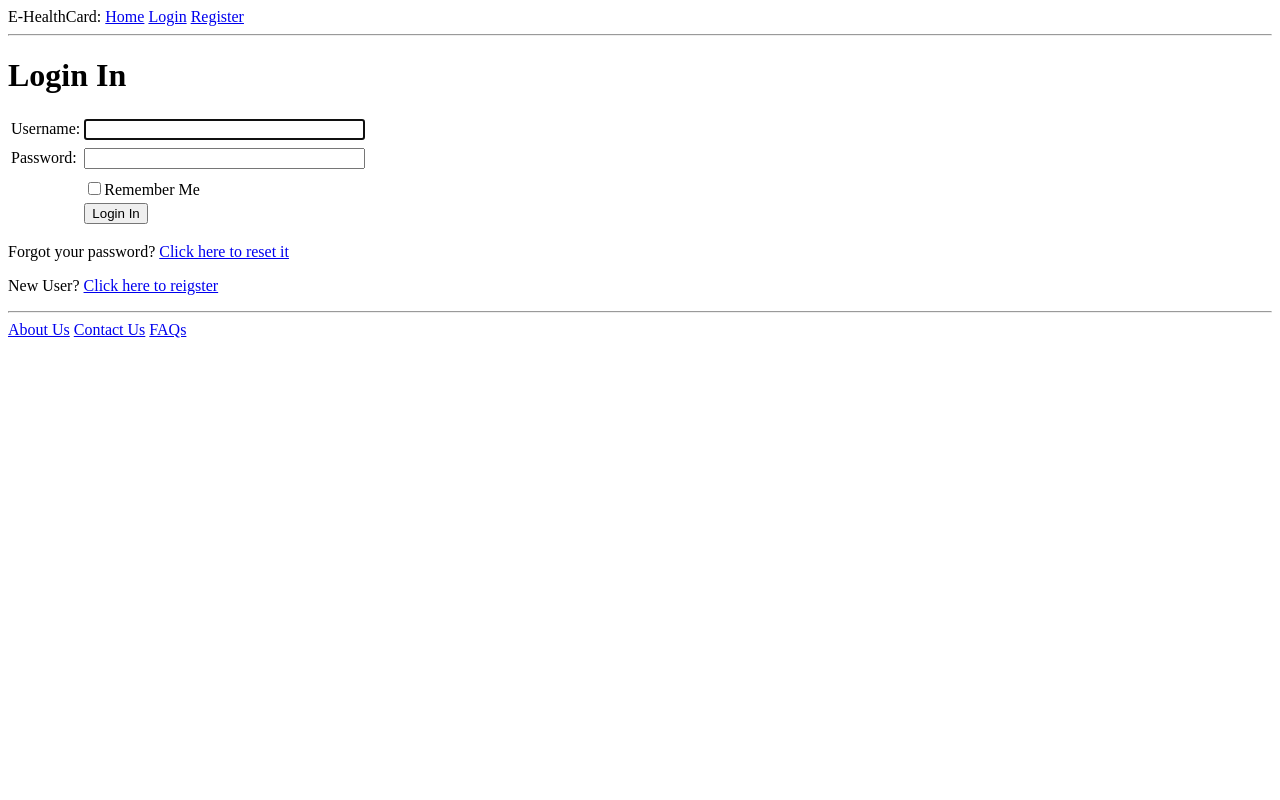
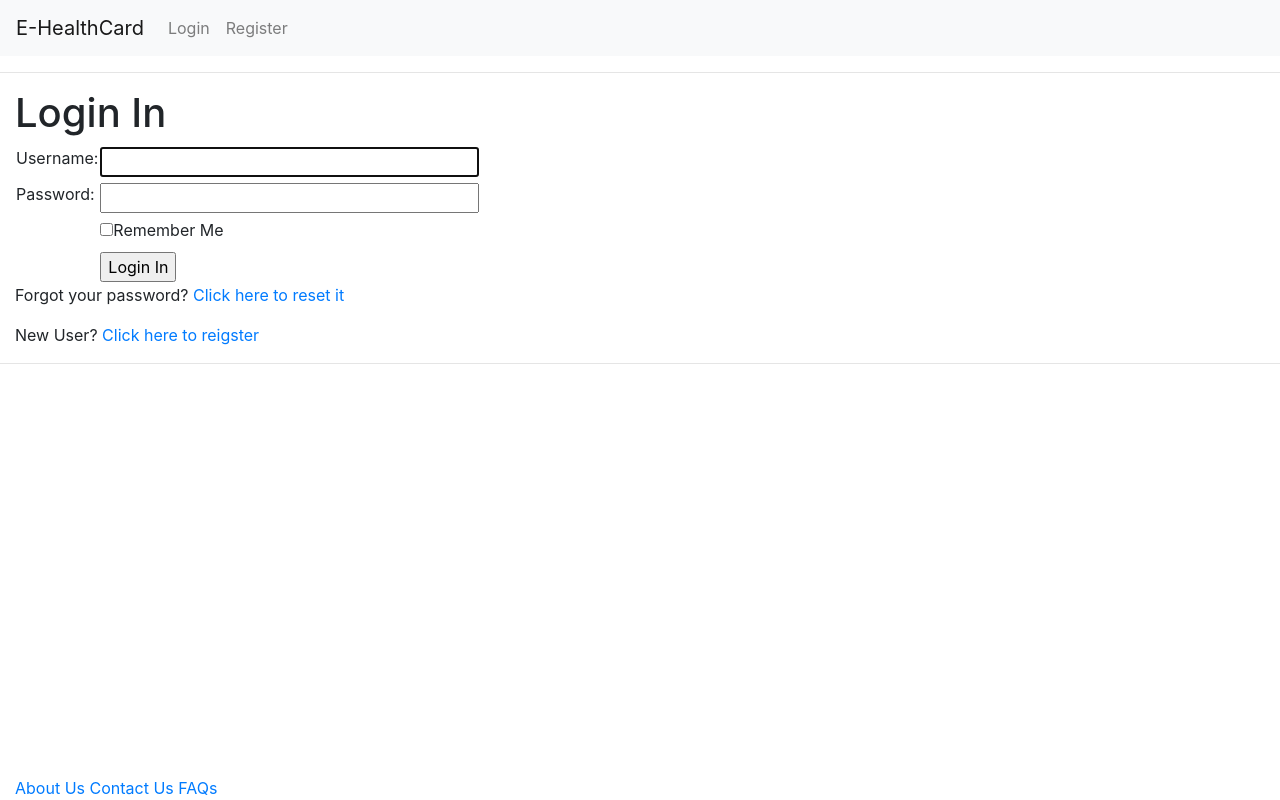
Before and after one commit to ninadsachania/e-healthcard, a Flask app: a page that uses app/templates/base.html in a window 1280 px wide. Run offline with Flask 2, Linux system fonts and the light colour scheme; some libraries are stand-ins or nearby versions.

Commit message:
Add boostrap files and change the look of the nabar

```diff
--- a/app/templates/base.html
+++ b/app/templates/base.html
@@ -4,49 +4,71 @@
     <meta charset="UTF-8">
     <meta name="viewport" content="width=device-width, initial-scale=1.0">
     <meta http-equiv="X-UA-Compatible" content="ie=edge">
-
     {% if title %}
     <title>{{ title }} | E-HealthCard</title>
     {% else %}
     <title>E-HealthCard</title>
     {% endif %}
+    <link rel="shortcut icon" href="{{ url_for('static', filename='favicon.ico') }}">
 
-    <link rel="stylesheet" href="{{ url_for('static', filename='style.css') }}">
-    <link rel="shortcut icon" href="{{ url_for('static', filename='favicon.ico') }}">
+    <!-- Boostrap -->
+    <link rel="stylesheet" href="https://stackpath.bootstrapcdn.com/bootstrap/4.4.1/css/bootstrap.min.css" integrity="sha384-Vkoo8x4CGsO3+Hhxv8T/Q5PaXtkKtu6ug5TOeNV6gBiFeWPGFN9MuhOf23Q9Ifjh" crossorigin="anonymous">
+
+    <!-- JS, Popper.js, and jQuery -->
+    <script src="https://code.jquery.com/jquery-3.4.1.slim.min.js" integrity="sha384-J6qa4849blE2+poT4WnyKhv5vZF5SrPo0iEjwBvKU7imGFAV0wwj1yYfoRSJoZ+n" crossorigin="anonymous"></script>
+    <script src="https://cdn.jsdelivr.net/npm/popper.js@1.16.0/dist/umd/popper.min.js" integrity="sha384-Q6E9RHvbIyZFJoft+2mJbHaEWldlvI9IOYy5n3zV9zzTtmI3UksdQRVvoxMfooAo" crossorigin="anonymous"></script>
+    <script src="https://stackpath.bootstrapcdn.com/bootstrap/4.4.1/js/bootstrap.min.js" integrity="sha384-wfSDF2E50Y2D1uUdj0O3uMBJnjuUD4Ih7YwaYd1iqfktj0Uod8GCExl3Og8ifwB6" crossorigin="anonymous"></script>
+
 </head>
 <body>
-    <div id="header">
-        E-HealthCard:
-        <a href="{{ url_for('index') }}">Home</a>
+    <!-- Navbar -->
+    <nav class="navbar sticky-top navbar-expand-lg navbar-light bg-light">
+        <a class="navbar-brand" href="{{ url_for('index') }}">E-HealthCard</a>
+
+        <button class="navbar-toggler" type="button" data-toggle="collapse" data-target="#navbarNav" aria-controls="navbarNav" aria-expanded="false" aria-label="Toggle navigation">
+            <span class="navbar-toggler-icon"></span>
+        </button>
+
+        <div class="collapse navbar-collapse" id="navbarNav">
+            <ul class="navbar-nav">
             {% if current_user.is_anonymous %}
-        <a href="{{ url_for('login') }}">Login</a>
-        <a href="{{ url_for('register') }}">Register</a>
+			<li class="nav-item"> <a class="nav-link" href="{{ url_for('login') }}">Login</a></li>
+			<li class="nav-item"> <a class="nav-link" href="{{ url_for('register') }}">Register</a></li>
             {% else %}
-        <a href="{{ url_for('logout') }}">Logout</a>
-        <a href="{{ url_for('account', id=current_user.id) }}">Profile</a>
-        <a href="{{ url_for('edit_profile') }}">Edit Profile</a>
-        <a href="{{ url_for('medical_information') }}">Medical Information</a>
-        <a href="{{ url_for('for_doctors') }}">For doctors</a>
+			<li class="nav-item"> <a class="nav-link" href="{{ url_for('logout') }}">Logout</a></li>
+			<li class="nav-item"> <a class="nav-link" href="{{ url_for('account', id=current_user.id) }}">Profile</a></li>
+			<li class="nav-item"> <a class="nav-link" href="{{ url_for('edit_profile') }}">Edit Profile</a></li>
+			<li class="nav-item"> <a class="nav-link" href="{{ url_for('medical_information') }}">Medical Information</a></li>
+			<li class="nav-item"> <a class="nav-link" href="{{ url_for('for_doctors') }}">For doctors</a></li>
             {% endif %}
+            </ul>
         </div>
+
+    </nav>
+    <hr>
+
+    <div class="container-fluid">
     {% with messages = get_flashed_messages() %}
     {% if messages %}
-    <ul>
         {% for message in messages %}
-        <li>{{ message }}</li>
+        <div class="alert alert-danger" role="alert">{{ message }}</div>
         {% endfor %}
-    </ul>
     {% endif %}
     {% endwith %}
+
+
+    {% block content %}{% endblock %}
+    </div>
+
     <hr>
 
-    {% block content %}{% endblock %}
-
-    <hr>
-    <div id="footer">
+    <!-- Footer -->
+    <footer class="fixed-bottom">
+        <div class="container-fluid">
             <a href="{{ url_for('about') }}">About Us</a>
             <a href="{{ url_for('contact') }}">Contact Us</a>
             <a href="{{ url_for('faqs') }}">FAQs</a>
         </div>
+    </footer>
 </body>
 </html>
```
Lines whose indentation alone changed are shown as unchanged.
